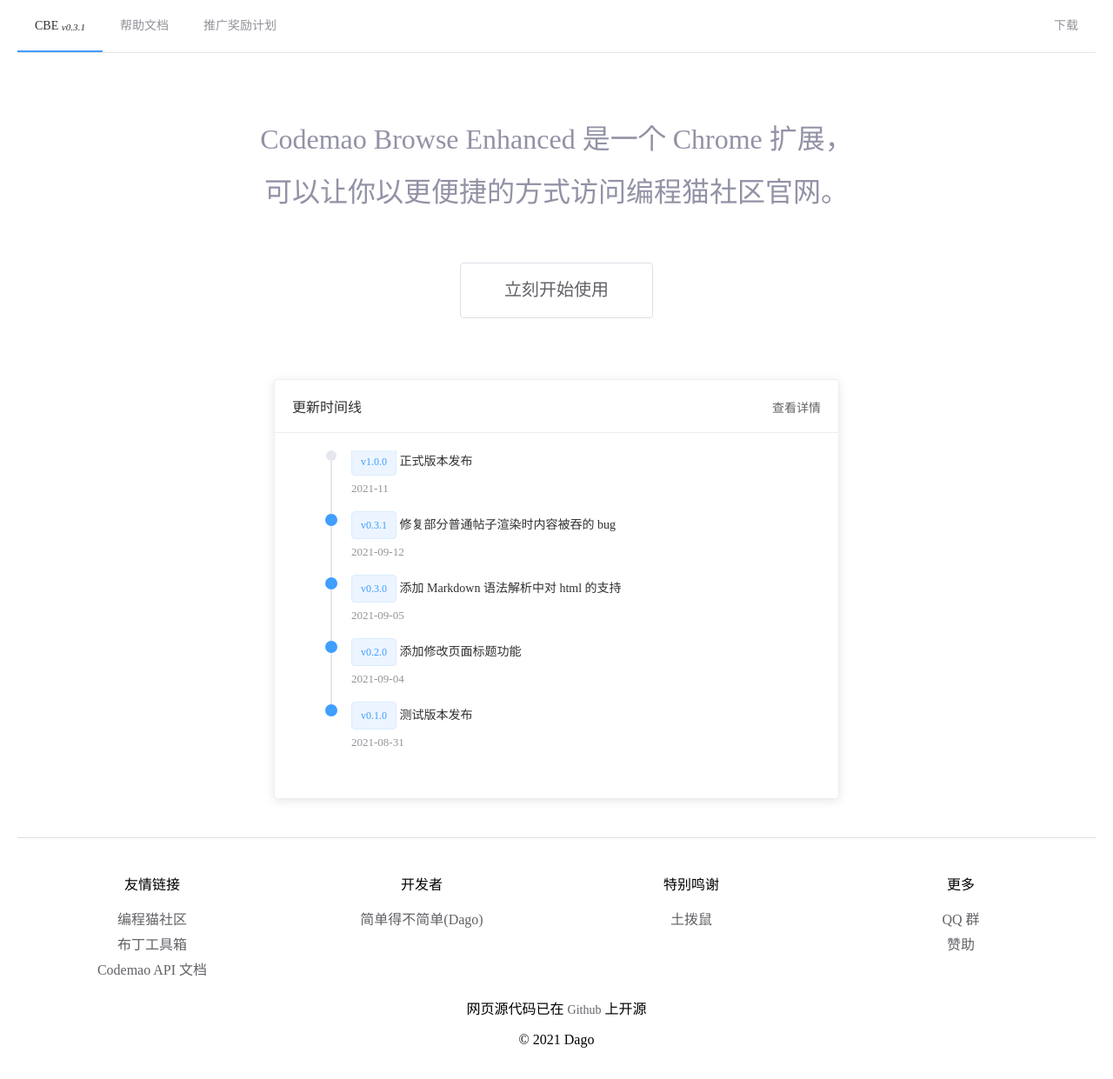
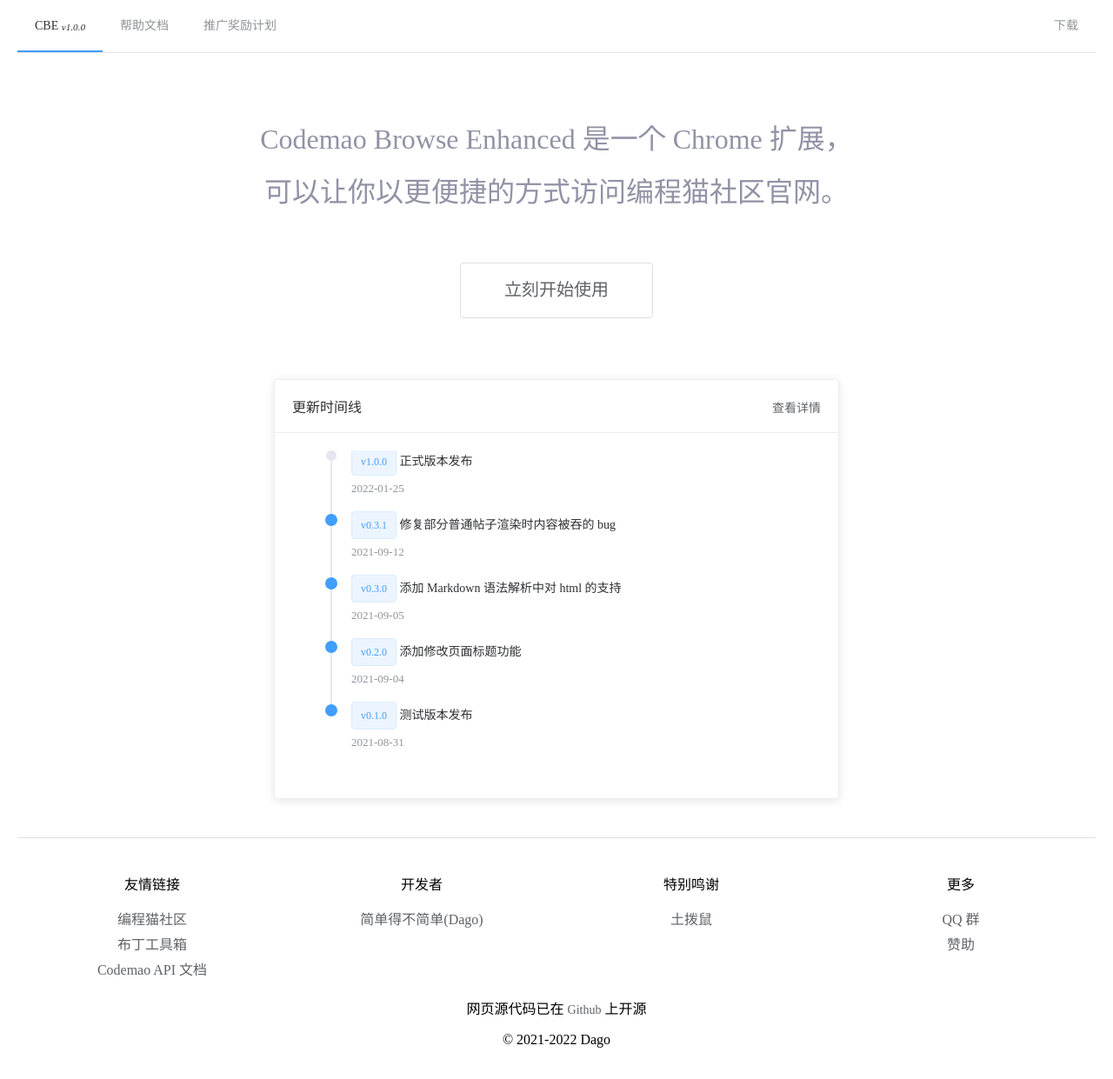
Before and after one commit to codemaoTeam/codemao-browse-enhanced-site, a Vue app: page / in a window 1280 px wide. Shown: the whole page at 87% size. Built offline with nearby package versions, Linux system fonts and the light colour scheme.

Commit message:
content: 更新版本号，时间线，年份等内容

```diff
--- a/src/components/PageFooter.vue
+++ b/src/components/PageFooter.vue
@@ -23,7 +23,7 @@
       </el-link>
       上开源
     </p>
-    <p>© 2021 Dago</p>
+    <p>© 2021-2022 Dago</p>
     <div class="placeholder"></div>
   </div>
 </template>
--- a/src/components/PageHeader.vue
+++ b/src/components/PageHeader.vue
@@ -16,7 +16,7 @@
 export default {
   data() {
     return {
-      version: 'v0.3.1',
+      version: 'v1.0.0',
     };
   },
 };
--- a/src/components/UpdateTimeLine.vue
+++ b/src/components/UpdateTimeLine.vue
@@ -36,7 +36,7 @@
       preActivities: [
         {
           content: '正式版本发布',
-          timestamp: '2021-11',
+          timestamp: '2022-01-25',
           version: 'v1.0.0',
         },
         {
```
